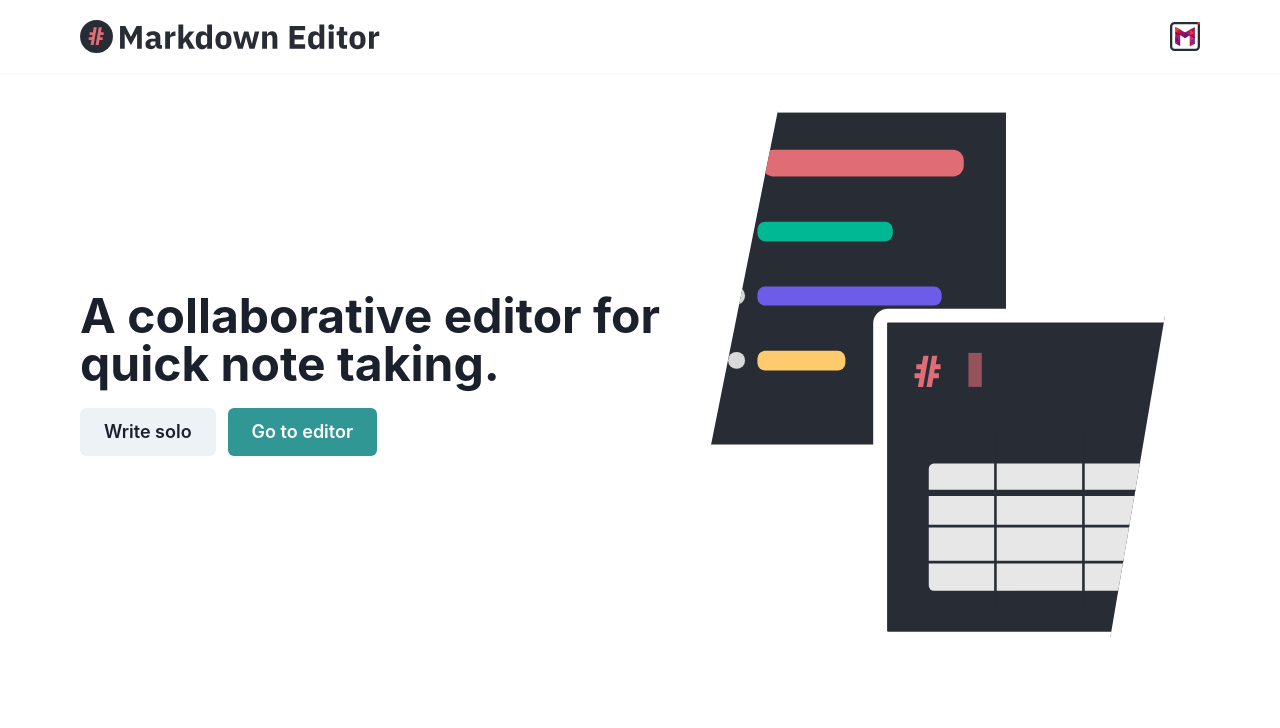
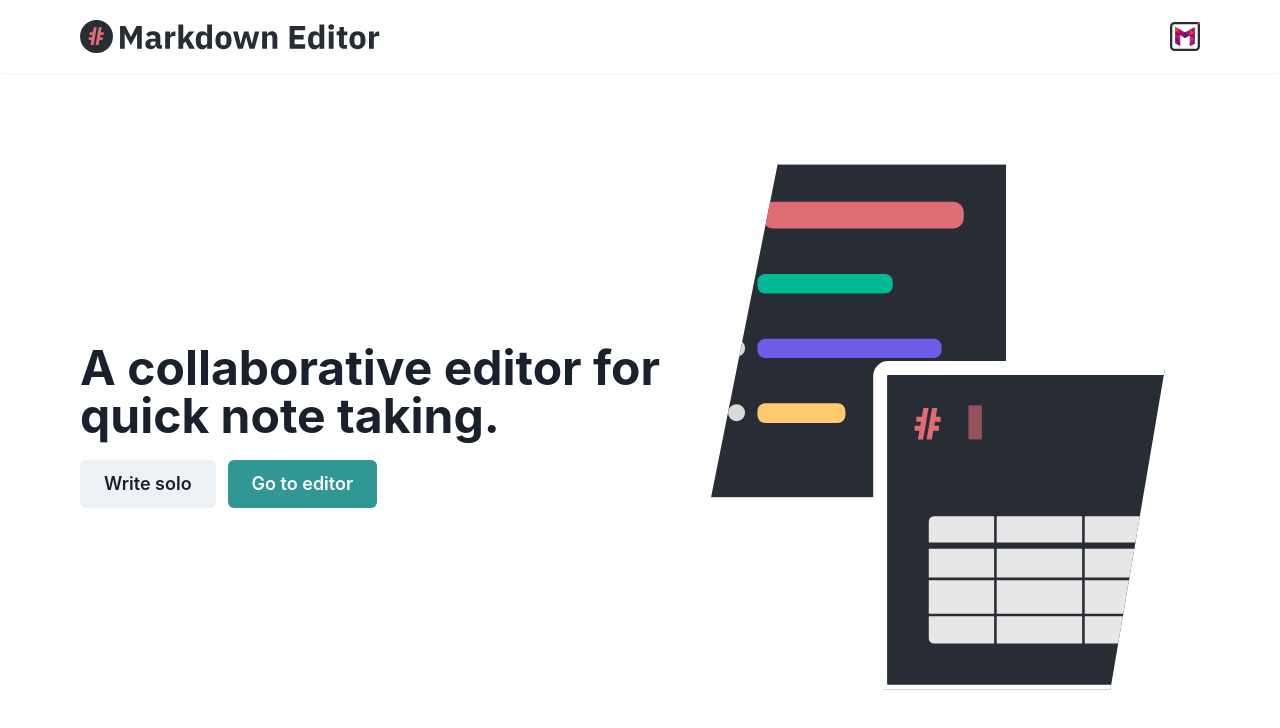
Before and after one commit to micahke/markdown-editor, a Next.js app: page / in a window 1280 px wide. Shown: the top 728 px of the page. Built offline with nearby package versions, Linux system fonts and the light colour scheme; no server answers.

Commit message:
perfect now

```diff
--- a/src/pages/index.tsx
+++ b/src/pages/index.tsx
@@ -79,7 +79,7 @@ export default function Home() {
           <Image src={"/m-logo.svg"} width={30} height={30} alt="m-logo" />
         </Link>
       </Flex>
-      <Flex height={"42rem"} px={{ base: 5, md: 20 }} pt={"75px"}>
+      <Flex height={"42rem"} px={{ base: 5, md: 20 }} pt={180}>
         <Center>
           <VStack>
             <Heading
```
